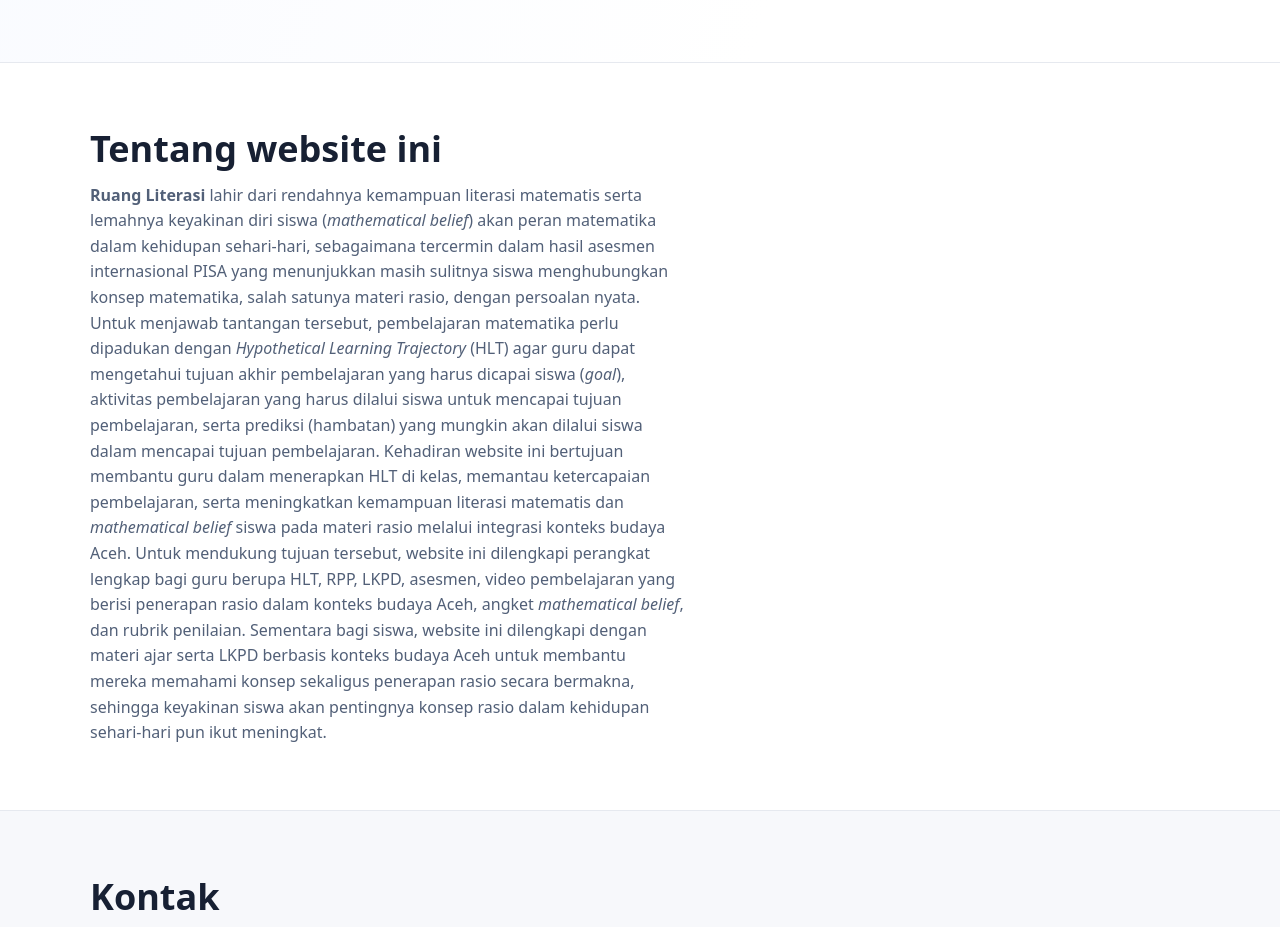
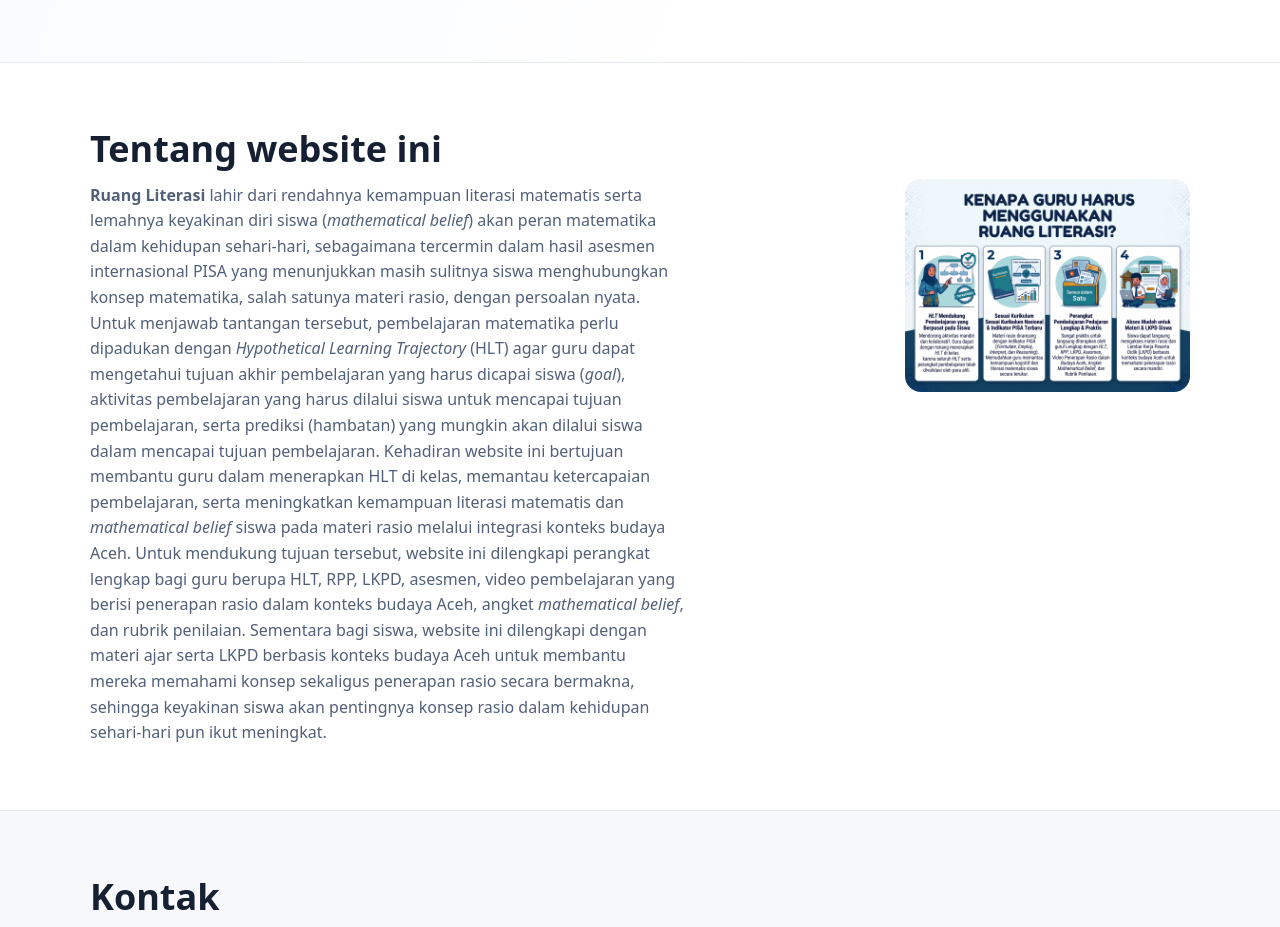
Before and after one commit to harisusa/ruangliterasi, a plain HTML site: page index.html in a window 1280 px wide. Shown: the part 760-1687 px from the top of the page. Drawn offline with Linux system fonts and the light colour scheme.

Commit message:
penambahan gambar kenapa guru harus menggunakan ruang literasi

```diff
--- a/index.html
+++ b/index.html
@@ -80,7 +80,8 @@
       </section>
 
       <section class="content-section" id="tentang" aria-labelledby="about-title">
-        <div class="container">
+        <div class="container about-layout">
+          <div class="about-copy">
             <h2 id="about-title">Tentang website ini</h2>
             <p>
               <strong>Ruang Literasi</strong> lahir dari rendahnya kemampuan literasi matematis serta lemahnya keyakinan diri siswa
@@ -99,6 +100,16 @@
               budaya Aceh untuk membantu mereka memahami konsep sekaligus penerapan rasio secara bermakna, sehingga keyakinan
               siswa akan pentingnya konsep rasio dalam kehidupan sehari-hari pun ikut meningkat.
             </p>
+          </div>
+          <figure class="about-art">
+            <img
+              src="assets/kenapa-guru-menggunakan-ruang-literasi.jpg"
+              alt="Kenapa guru harus menggunakan Ruang Literasi"
+              width="2400"
+              height="1792"
+              loading="lazy"
+            >
+          </figure>
         </div>
       </section>
 
--- a/styles.css
+++ b/styles.css
@@ -354,6 +354,30 @@ h2 {
   color: #526078;
 }
 
+.about-layout {
+  display: grid;
+  grid-template-columns: minmax(0, 1.45fr) minmax(16rem, 0.55fr);
+  align-items: start;
+  gap: clamp(2rem, 5vw, 4rem);
+}
+
+.about-copy {
+  min-width: 0;
+}
+
+.about-art {
+  width: 100%;
+  margin: 3.25rem 0 0;
+}
+
+.about-art img {
+  display: block;
+  width: 100%;
+  height: auto;
+  border-radius: 1rem;
+  object-fit: contain;
+}
+
 .contact-section {
   background: #f7f8fb;
 }
@@ -388,6 +412,16 @@ h2 {
     min-height: auto;
     grid-template-columns: 1fr;
     gap: 2rem;
+  }
+
+  .about-layout {
+    grid-template-columns: 1fr;
+    gap: 1.5rem;
+  }
+
+  .about-art {
+    max-width: 32rem;
+    margin: 0 auto;
   }
 
   .learning-illustration {
```
Also changed, not shown: assets/kenapa-guru-menggunakan-ruang-literasi.jpg (added). Lines whose indentation alone changed are shown as unchanged.
